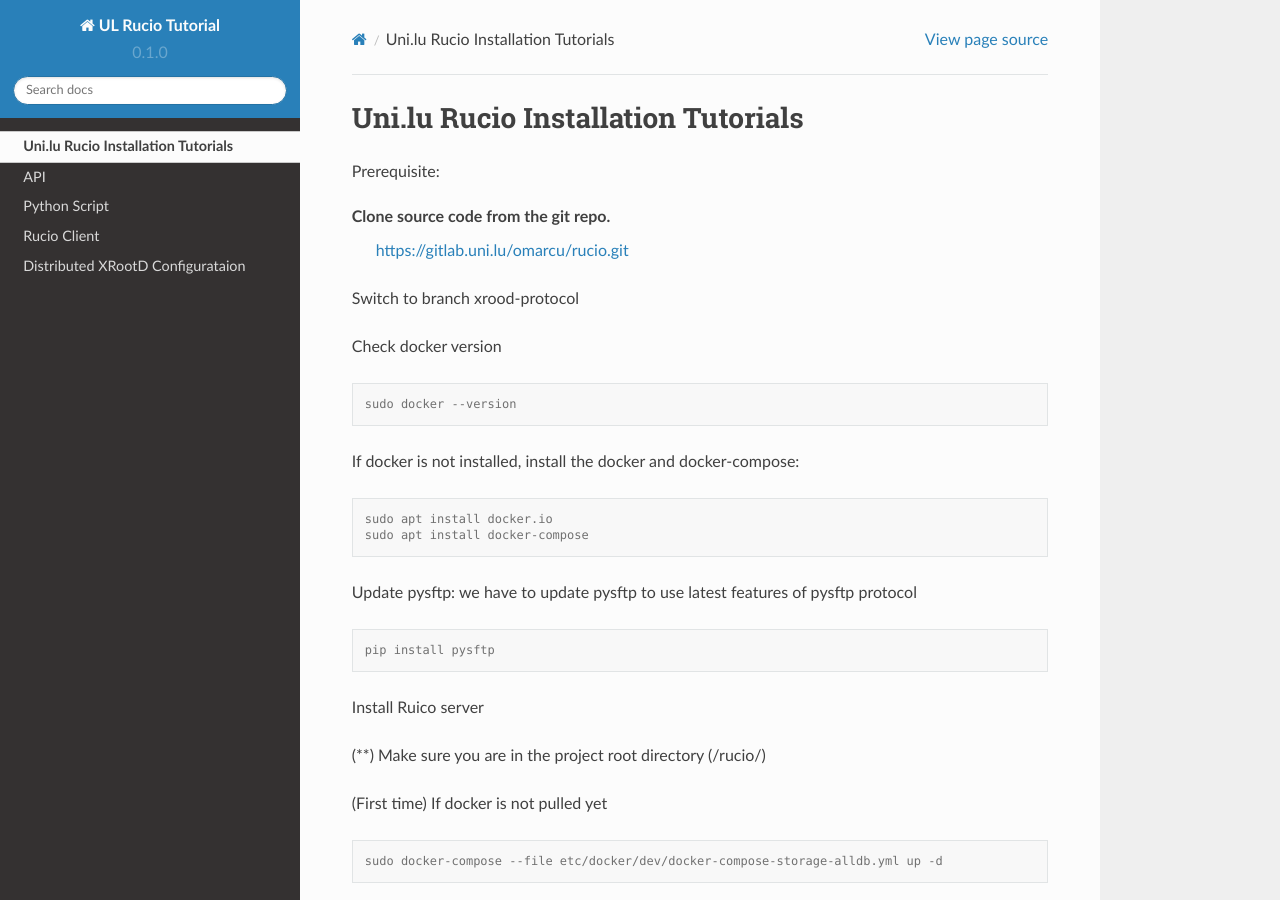
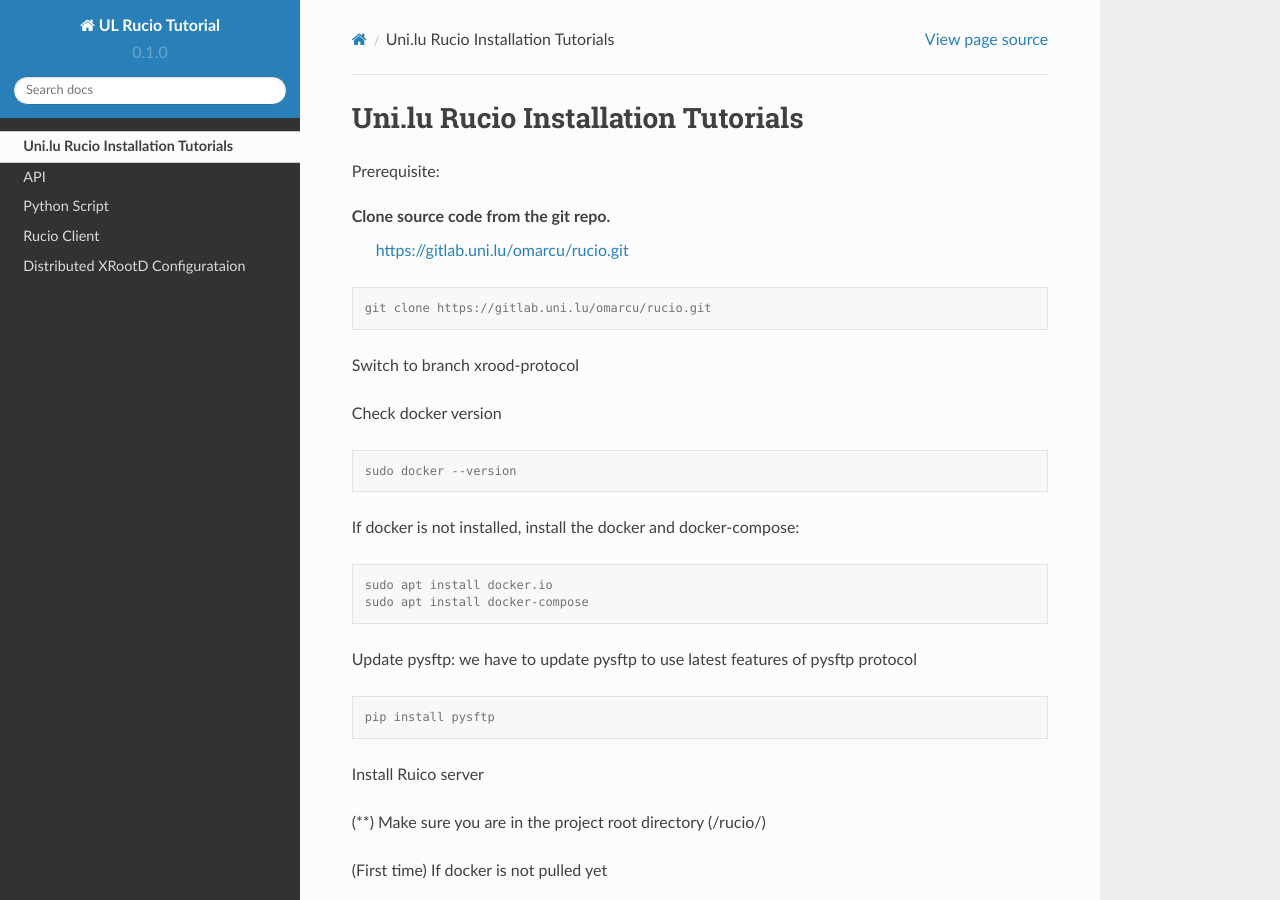
Before and after one commit to rahman-unilu/ulhpc-rucio-tutorials, a Sphinx documentation site: the page built from docs/source/index.rst, in a window 1280 px wide and 900 px high. Built offline with Sphinx 7.4.7 and the Read the Docs theme 2.0.0, drawn with Linux system fonts in a browser that asks for light colours.

Commit message:
Update index.rst

```diff
--- a/docs/source/index.rst
+++ b/docs/source/index.rst
@@ -6,6 +6,11 @@ Prerequisite:
 
 Clone source code from the git repo.
 	https://gitlab.uni.lu/omarcu/rucio.git
+
+.. code-block:: console
+
+	git clone https://gitlab.uni.lu/omarcu/rucio.git
+
 Switch to branch xrood-protocol
 
 Check docker version
```
